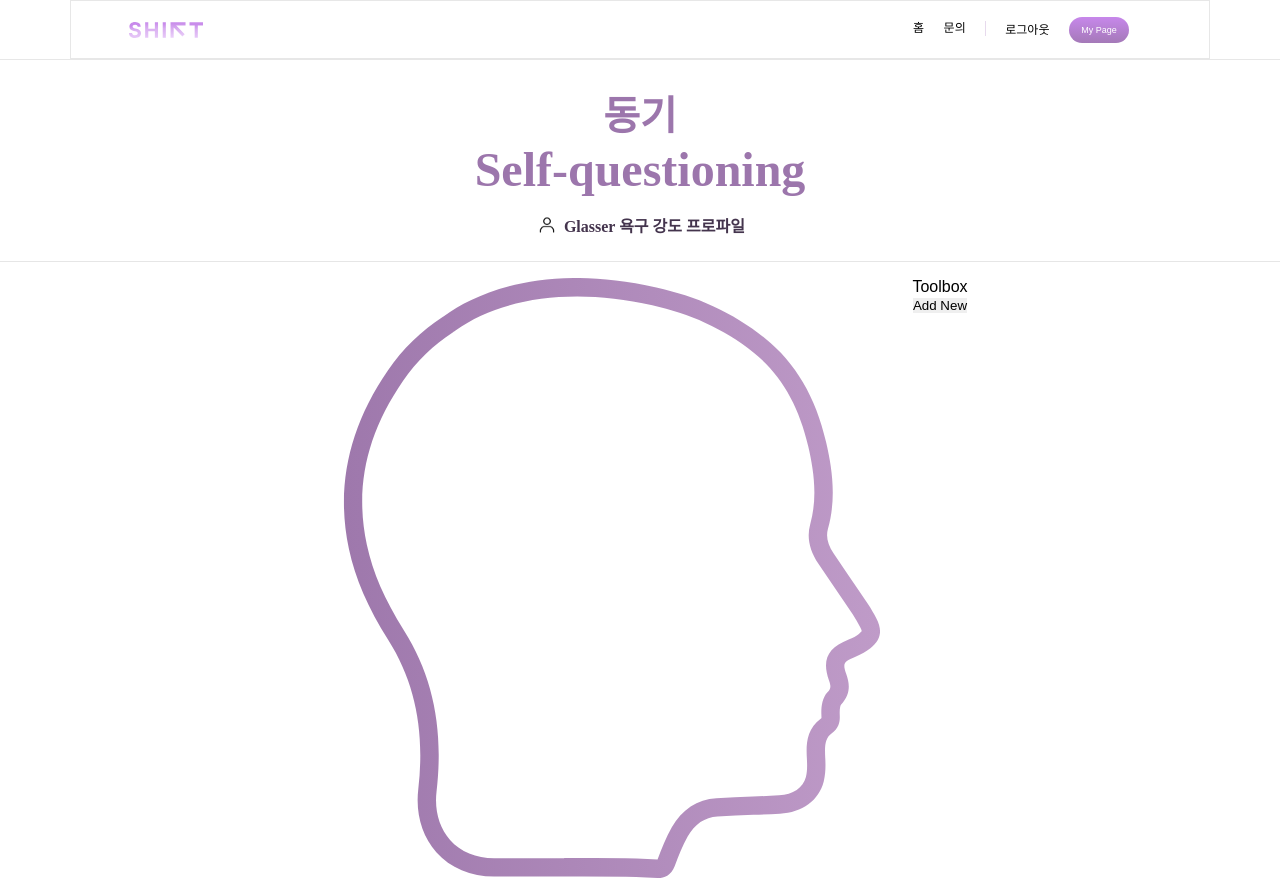
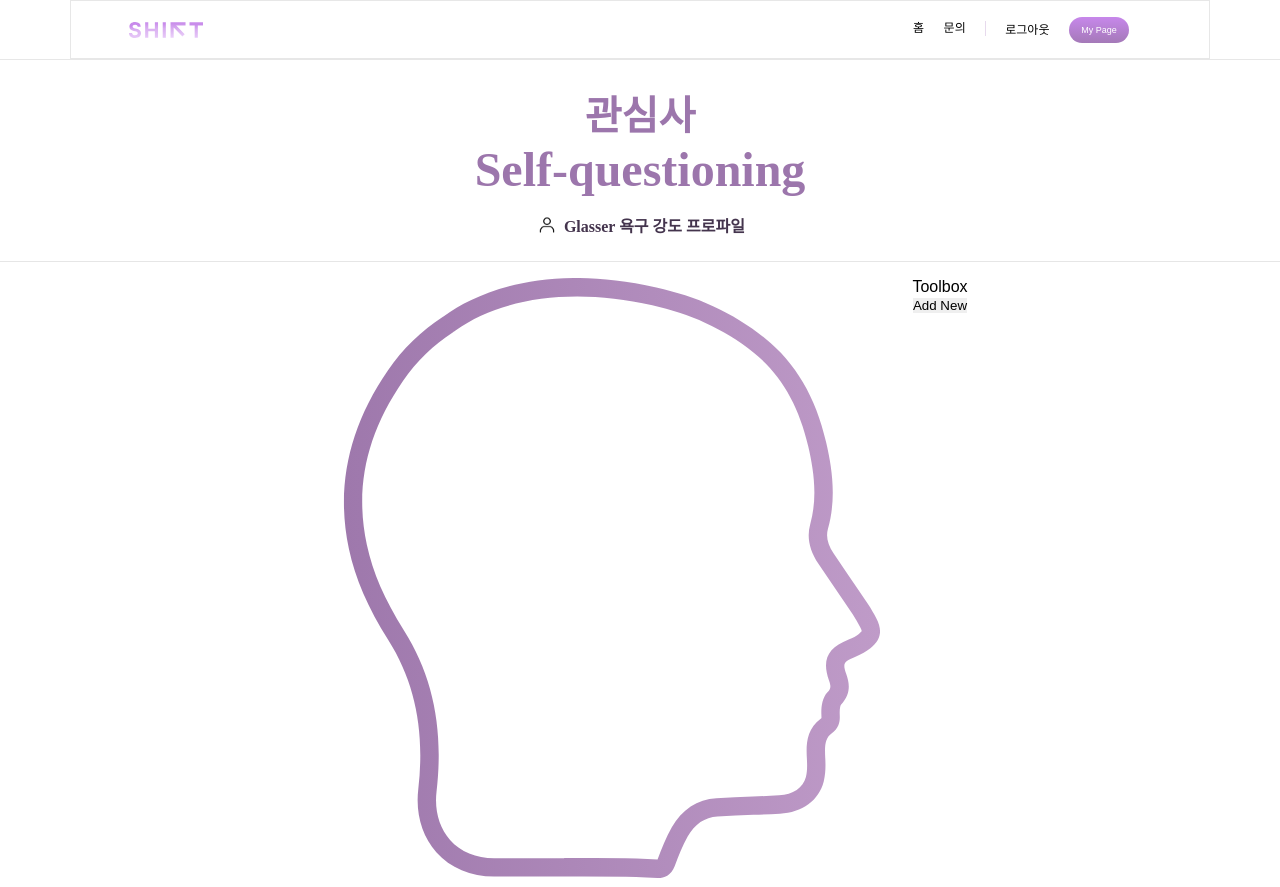
Before and after one commit to HEBA-Hanyang-Univ/shift, a React (Create React App) app in the folder react/: page /sq-interest in a window 1280 px wide. Built offline with nearby package versions, Linux system fonts and the light colour scheme.

Commit message:
modify some div className and some params

```diff
--- a/react/src/pages/SQInterest.js
+++ b/react/src/pages/SQInterest.js
@@ -208,9 +208,9 @@ const SQInterest = () => {
   };
 
   return (
-    <div className="brain-map">
+    <div className="sq-interest">
       <Header/>
-      <PageTitle korean="동기" english="Self-questioning" subIcon={PageSubTitleIcon} subTitle="Glasser 욕구 강도 프로파일"/>
+      <PageTitle korean="관심사" english="Self-questioning" subIcon={PageSubTitleIcon} subTitle="Glasser 욕구 강도 프로파일"/>
       <div className="view-container" style={{display:"table", margin: "5px auto"}}>
         <div className="head-image-container" style={{display:"table-cell", verticalAlign:'middle', position:'relative', }}>
           <div className="grid-layout-container">
```
